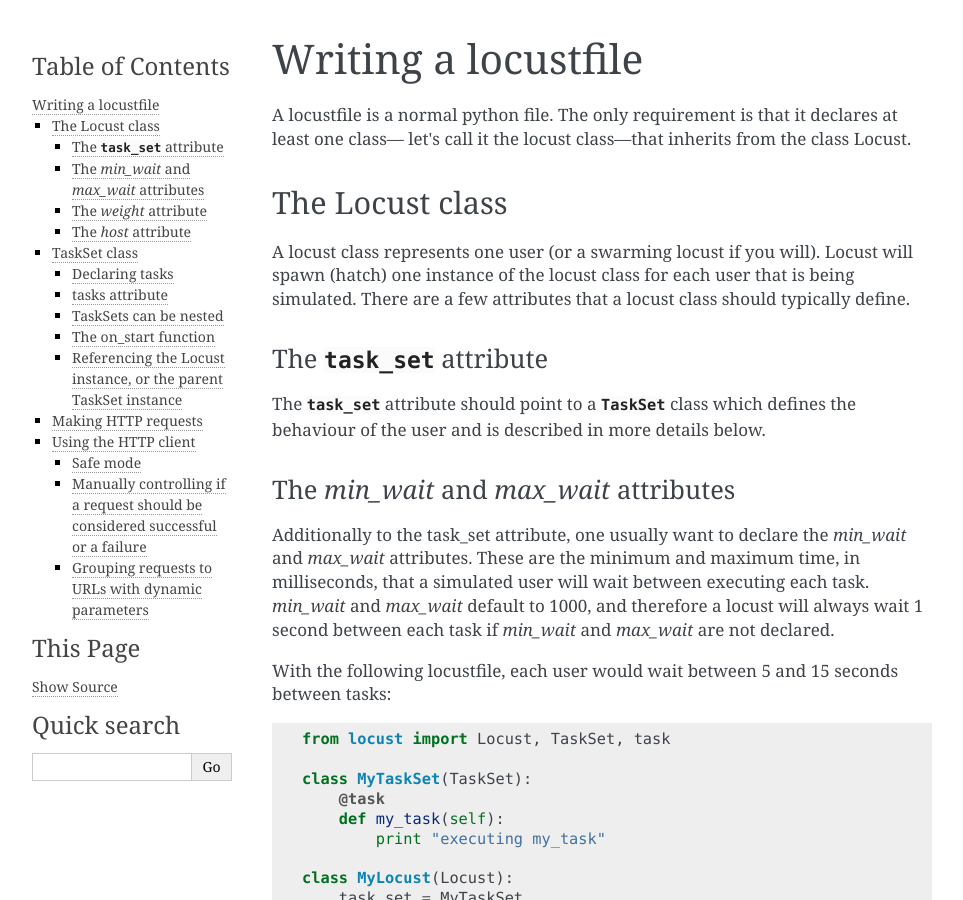
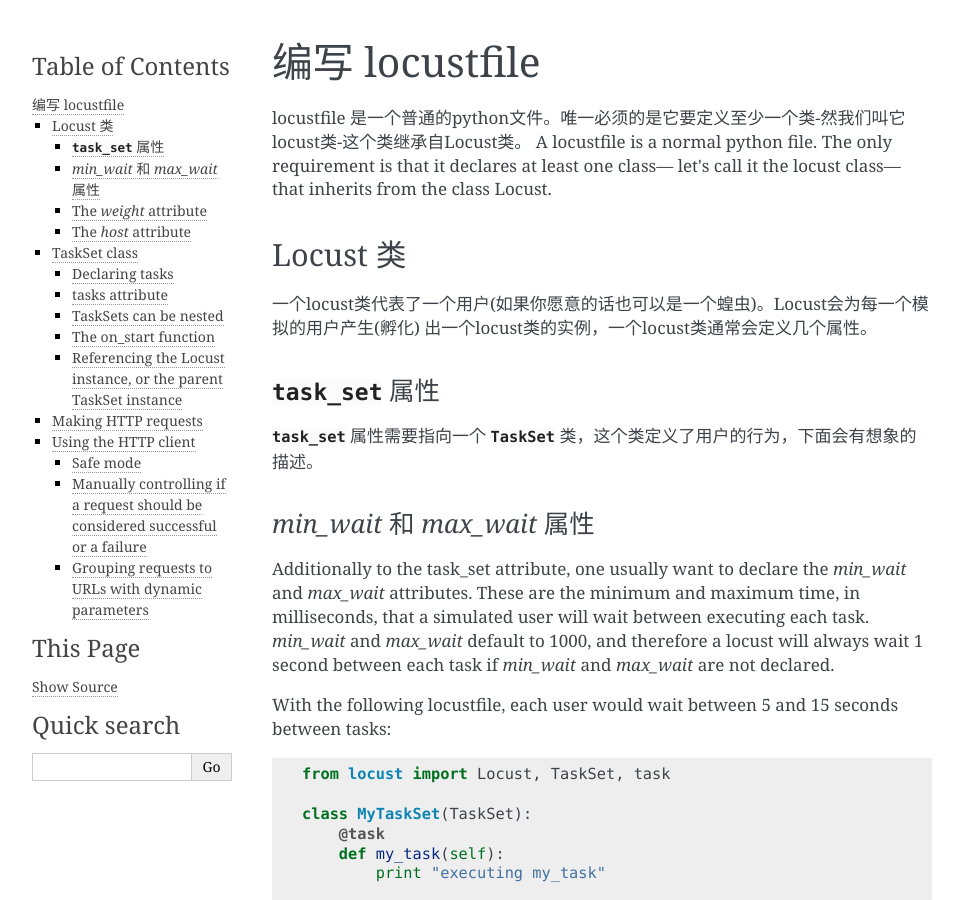
Before and after one commit to guoxu3/lst_trans, a Sphinx documentation site: the page built from doc/writing-a-locustfile.rst, in a window 1280 px wide and 900 px high. Shown: the whole window, without its empty margins (148-1111 px from the left). Built offline with Sphinx 7.4.7, drawn with Linux system fonts in a browser that asks for light colours; pages that are not in the unit, such as notebooks, are missing from menus.

Commit message:
update 20161117

```diff
--- a/doc/writing-a-locustfile.rst
+++ b/doc/writing-a-locustfile.rst
@@ -1,25 +1,24 @@
 ======================
-Writing a locustfile
+编写 locustfile
 ======================
 
+locustfile 是一个普通的python文件。唯一必须的是它要定义至少一个类-然我们叫它locust类-这个类继承自Locust类。
 A locustfile is a normal python file. The only requirement is that it declares at least one class—
 let's call it the locust class—that inherits from the class Locust.
 
-The Locust class
+Locust 类
 ================
 
-A locust class represents one user (or a swarming locust if you will). Locust will spawn (hatch) one
-instance of the locust class for each user that is being simulated. There are a few attributes that
-a locust class should typically define.
+一个locust类代表了一个用户(如果你愿意的话也可以是一个蝗虫)。Locust会为每一个模拟的用户产生(孵化)
+出一个locust类的实例，一个locust类通常会定义几个属性。
 
-The :py:attr:`task_set <locust.core.Locust.task_set>` attribute
+:py:attr:`task_set <locust.core.Locust.task_set>` 属性
 ---------------------------------------------------------------
 
-The :py:attr:`task_set <locust.core.Locust.task_set>` attribute should point to a
-:py:class:`TaskSet <locust.core.TaskSet>` class which defines the behaviour of the user and
-is described in more details below.
+:py:attr:`task_set <locust.core.Locust.task_set>` 属性需要指向一个
+:py:class:`TaskSet <locust.core.TaskSet>` 类，这个类定义了用户的行为，下面会有想象的描述。
 
-The *min_wait* and *max_wait* attributes
+*min_wait* 和 *max_wait* 属性
 ----------------------------------------
 
 Additionally to the task_set attribute, one usually want to declare the *min_wait* and *max_wait*
```
